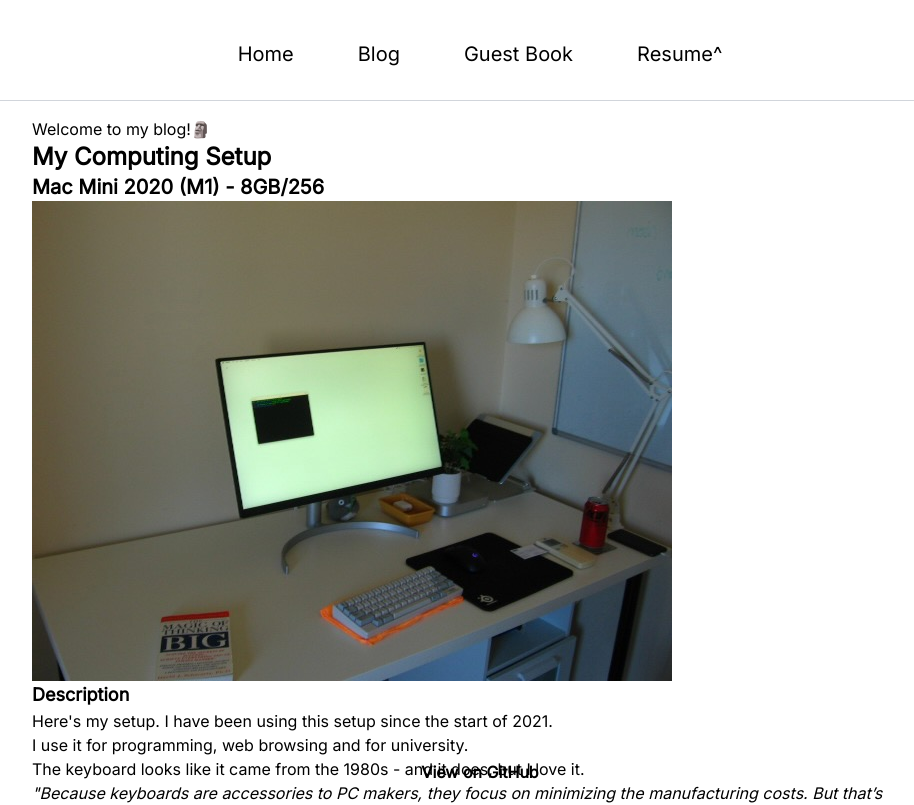
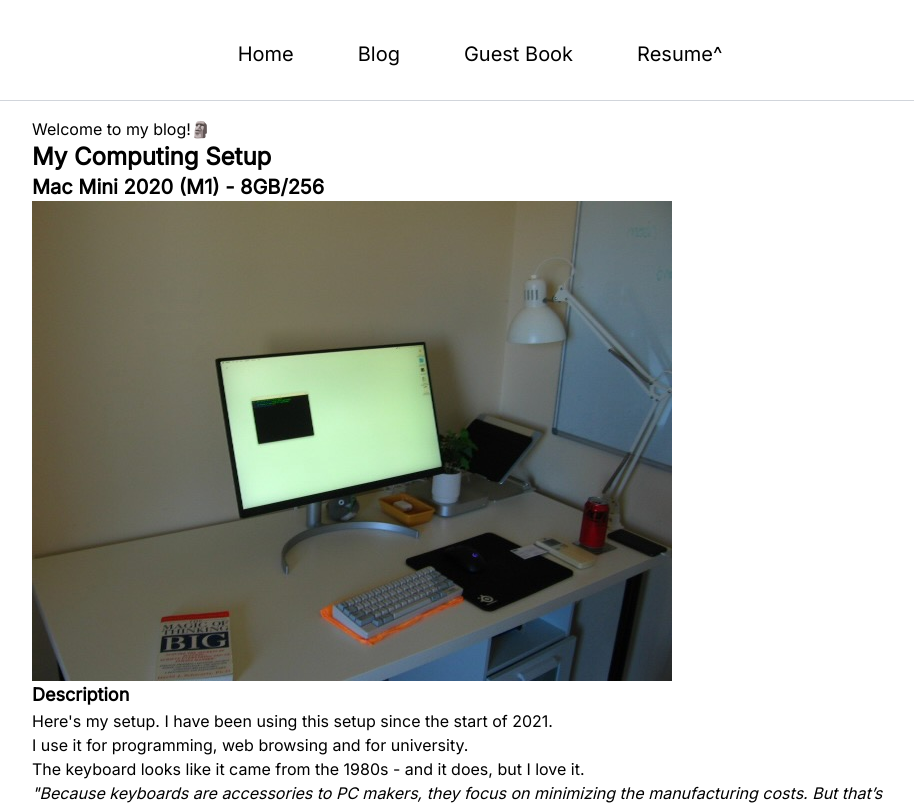
Before and after one commit to connorkuljis/connorkuljis-portfolio, a Next.js app: page /blog in a window 1280 px wide. Shown: the top 805 px of the page, without its empty margins (160-1074 px from the left). Built offline with nearby package versions, Linux system fonts and the light colour scheme.

Commit message:
block image. flex grow

```diff
--- a/app/footer.tsx
+++ b/app/footer.tsx
@@ -2,7 +2,7 @@ import styles from "./page.module.css"
 
 export default function Footer() {
 	return (
-		<footer className={styles.footer}>
+		<footer className="w-full flex justify-center pt-12">
 			<span>
 				<a
 					className="mx-3 font-bold hover:underline"
--- a/app/layout.tsx
+++ b/app/layout.tsx
@@ -15,11 +15,11 @@ export default function RootLayout({
     <html lang="en">
       <head />
       <body className={inter.className}>
-        <div className="h-full flex flex-col pt-2 antialiased">
+        <div className="flex flex-col h-screen justify-between pt-2">
           <Header />
-          <div className="mx-4 md:mx-48">{children}</div>
+          <div className="flex-grow mx-4 md:mx-48 2xl:mx-96">{children}</div>
+            <Footer />
         </div>
-        <Footer />
       </body>
     </html>
   )
--- a/app/page.tsx
+++ b/app/page.tsx
@@ -1,8 +1,13 @@
+import block from "../static/block.png"
+import Image from "next/image";
+
 export default function Home() {
 	return (
 		<main>
-
-			<div className="text-right mx-12 text-sm md:text-xl flex flex-col space-y-4">
+			<div className="text-right text-sm md:text-xl space-y-4">
+				<div className="ml-auto">
+					<Image src={block} alt={"abstract blocks"} height={256}/>
+				</div>
 				<h2>Hi, my name is Connor</h2>
 				<p>
 					Software Engineering 23&lsquo; @ Curtin University
@@ -11,6 +16,15 @@ export default function Home() {
 					&gt; My goal is to build software that helps people reach their potential
 					and have a life full of experiences.
 				</p>
+				<p>
+					&gt; I love learning new things, and I think simple ideas are beautiful.
+				</p>
+				<p>
+					&gt; I am currently learning TypeScript, React and Node.JS.
+				</p>
+				<p>
+					&gt; I like keyboards.
+				</p>
 			</div>
 			<div className="mt-4 bg-gray-100 h-24 rounded">
 			</div>
```
